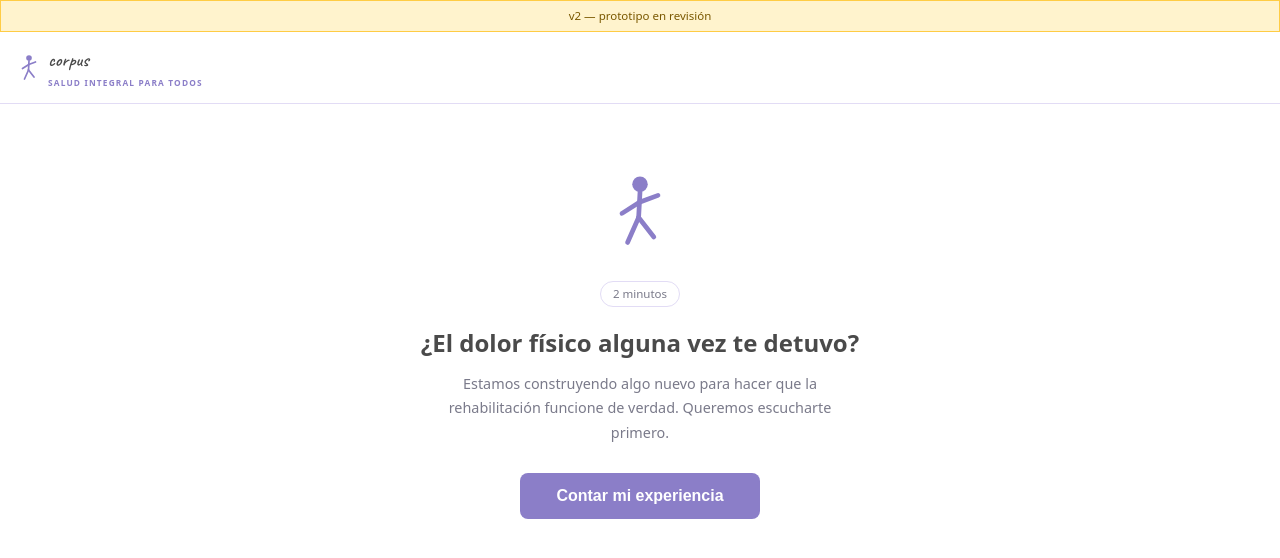
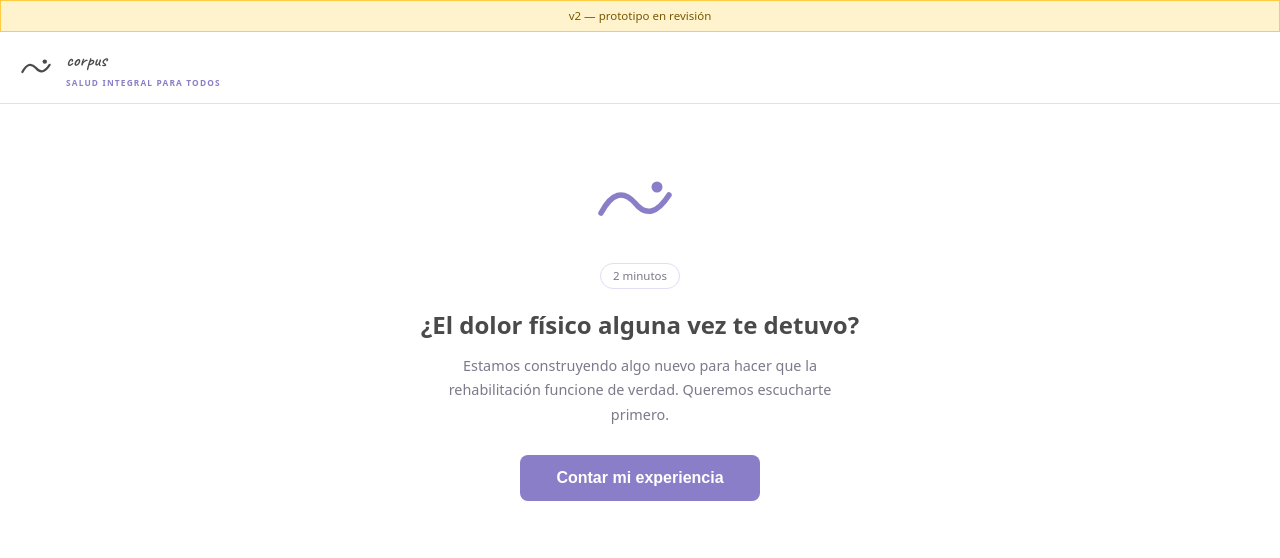
Before and after one commit to ignacio-aranguiz/corpus-salud-web, a plain HTML site: page descubrimiento-v2.html in a window 1280 px wide. Drawn offline with Linux system fonts and the light colour scheme.

Commit message:
descubrimiento v2 — logo real brand book + pregunta orden médica
Co-Authored-By: Claude Sonnet 4.6 <noreply@anthropic.com>

```diff
--- a/descubrimiento-v2.html
+++ b/descubrimiento-v2.html
@@ -136,13 +136,9 @@
 
 <!-- Header -->
 <header class="header">
-  <svg width="18" height="26" viewBox="0 0 18 26" fill="none" xmlns="http://www.w3.org/2000/svg">
-    <circle cx="9" cy="3" r="2.8" fill="#8B7EC8"/>
-    <line x1="9" y1="5.8" x2="8.5" y2="15" stroke="#8B7EC8" stroke-width="1.7" stroke-linecap="round"/>
-    <line x1="8.8" y1="9.5" x2="2.5" y2="13.5" stroke="#8B7EC8" stroke-width="1.7" stroke-linecap="round"/>
-    <line x1="8.8" y1="9.5" x2="15.5" y2="7" stroke="#8B7EC8" stroke-width="1.7" stroke-linecap="round"/>
-    <line x1="8.5" y1="15" x2="4.5" y2="24" stroke="#8B7EC8" stroke-width="1.7" stroke-linecap="round"/>
-    <line x1="8.5" y1="15" x2="14" y2="22" stroke="#8B7EC8" stroke-width="1.7" stroke-linecap="round"/>
+  <svg width="36" height="22" viewBox="0 0 90 52" fill="none" xmlns="http://www.w3.org/2000/svg">
+    <circle cx="62" cy="10" r="5.5" fill="#4A4A4A"/>
+    <path d="M6 36 Q22 6 40 26 Q56 46 74 18" stroke="#4A4A4A" stroke-width="5.5" fill="none" stroke-linecap="round" stroke-linejoin="round"/>
   </svg>
   <div>
     <span class="header-wordmark">corpus</span>
@@ -156,13 +152,9 @@
   <div id="intro">
     <div class="intro">
       <div class="intro-icon">
-        <svg width="52" height="72" viewBox="0 0 18 26" fill="none" xmlns="http://www.w3.org/2000/svg">
-          <circle cx="9" cy="3" r="2.8" fill="#8B7EC8"/>
-          <line x1="9" y1="5.8" x2="8.5" y2="15" stroke="#8B7EC8" stroke-width="1.7" stroke-linecap="round"/>
-          <line x1="8.8" y1="9.5" x2="2.5" y2="13.5" stroke="#8B7EC8" stroke-width="1.7" stroke-linecap="round"/>
-          <line x1="8.8" y1="9.5" x2="15.5" y2="7" stroke="#8B7EC8" stroke-width="1.7" stroke-linecap="round"/>
-          <line x1="8.5" y1="15" x2="4.5" y2="24" stroke="#8B7EC8" stroke-width="1.7" stroke-linecap="round"/>
-          <line x1="8.5" y1="15" x2="14" y2="22" stroke="#8B7EC8" stroke-width="1.7" stroke-linecap="round"/>
+        <svg width="90" height="54" viewBox="0 0 90 52" fill="none" xmlns="http://www.w3.org/2000/svg">
+          <circle cx="62" cy="10" r="5.5" fill="#8B7EC8"/>
+          <path d="M6 36 Q22 6 40 26 Q56 46 74 18" stroke="#8B7EC8" stroke-width="5.5" fill="none" stroke-linecap="round" stroke-linejoin="round"/>
         </svg>
       </div>
       <span class="time-badge">2 minutos</span>
@@ -340,6 +332,17 @@
         <p class="error-msg" id="err-formato">Elige una opción para continuar.</p>
       </div>
 
+      <!-- Orden médica -->
+      <div class="q" style="margin-top: 14px;">
+        <p class="q-text" style="margin-bottom: 4px;">¿Tienes orden médica para kinesiterapia?</p>
+        <p class="q-hint">Una orden médica permite reembolsar sesiones por Fonasa o isapre.</p>
+        <div class="radio-col" style="margin-top: 10px;">
+          <label class="r-opt"><input type="radio" name="orden_medica" value="si"><div><span class="r-opt-label">Sí, tengo orden de mi médico</span><span class="r-opt-sub">Puedo reembolsar por seguro de salud</span></div></label>
+          <label class="r-opt"><input type="radio" name="orden_medica" value="no_particular"><div><span class="r-opt-label">No, iría de manera particular</span><span class="r-opt-sub">Sin necesidad de orden ni reembolso</span></div></label>
+          <label class="r-opt"><input type="radio" name="orden_medica" value="no_se"><div><span class="r-opt-label">No lo sé / No lo he pensado</span></div></label>
+        </div>
+      </div>
+
       <!-- Datos demográficos -->
       <div class="q" style="margin-top: 14px;">
         <div style="display: grid; grid-template-columns: 1fr 1fr; gap: 12px;">
@@ -500,6 +503,7 @@
       ? document.getElementById('varita-noempece').value.trim()
       : document.getElementById('varita-normal').value.trim();
     const formato    = (document.querySelector('input[name="formato"]:checked') || {}).value || '';
+    const orden_medica = (document.querySelector('input[name="orden_medica"]:checked') || {}).value || '';
     const genero     = document.getElementById('genero').value;
     const edad       = document.getElementById('edad').value;
     const nombre     = document.getElementById('nombre').value.trim();
@@ -508,7 +512,7 @@
     return {
       formType: 'descubrimiento_mercado_v2',
       zonas, postergacion, termino, motivos, en_casa,
-      mejoras, varita, formato, genero, edad, nombre, whatsapp
+      mejoras, varita, formato, orden_medica, genero, edad, nombre, whatsapp
     };
   }
 
```
